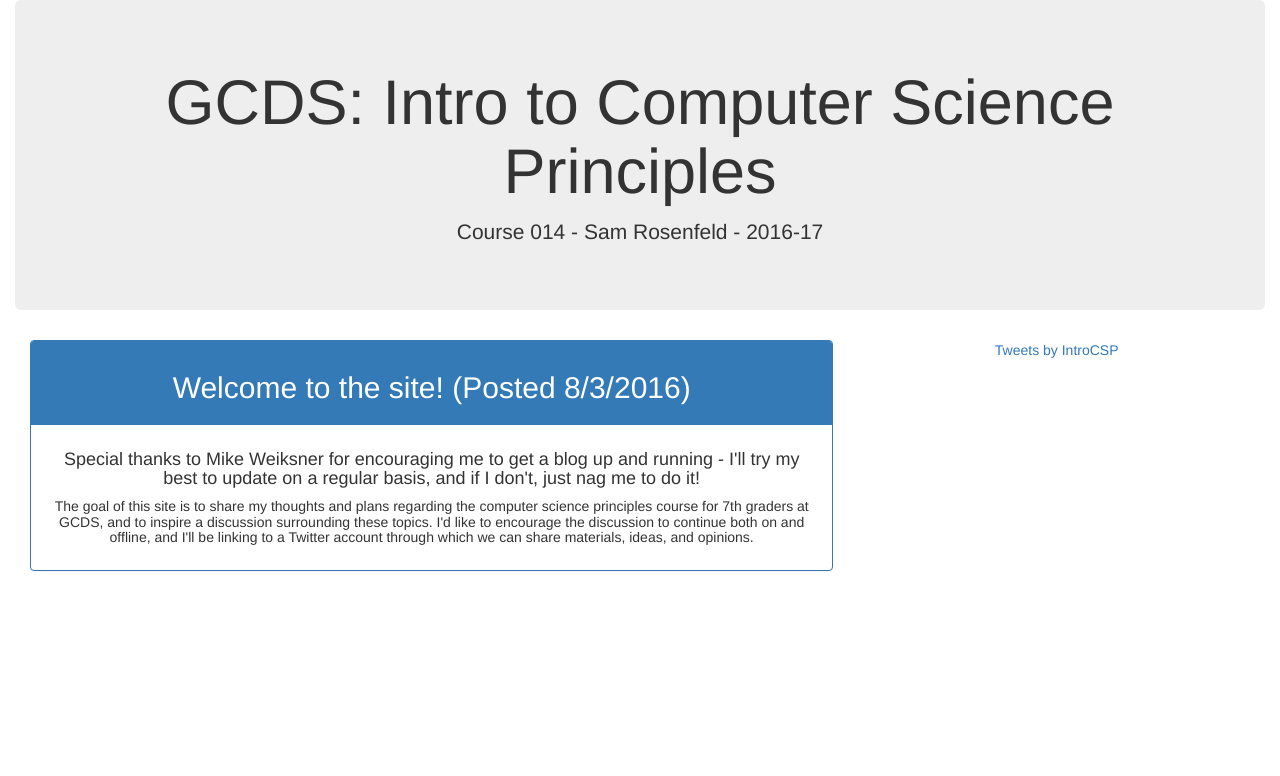
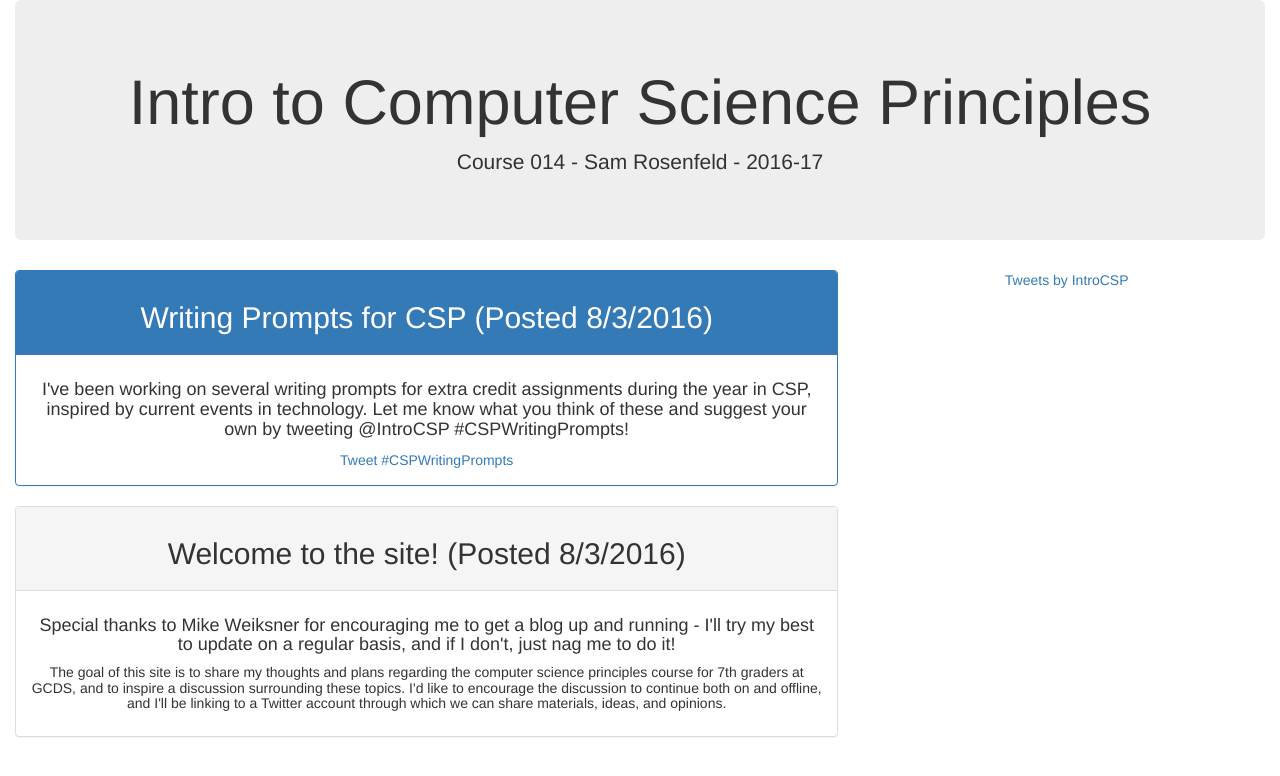
Before and after one commit to srosenfeld/srosenfeld.github.io, a plain HTML site: page index.html in a window 1280 px wide. Drawn offline with nearby package versions, Linux system fonts and the light colour scheme.

Commit message:
Embed #CSPWritingPrompts Post
Embedded the Hashtag into a new post

```diff
--- a/index.html
+++ b/index.html
@@ -1,7 +1,7 @@
 <!DOCTYPE html>
 <html>
 <head>
-<title>Sam's Wonderful Website</title>
+<title>Intro to CSP 014</title>
 
 <!-- Latest compiled and minified CSS -->
 <link rel="stylesheet" href="http://maxcdn.bootstrapcdn.com/bootstrap/3.3.6/css/bootstrap.min.css">
@@ -16,12 +16,34 @@
 <body>
 <div class="container-fluid text-center">
     <div class="jumbotron">
-        <h1>GCDS: Intro to Computer Science Principles</h1>
+        <h1>Intro to Computer Science Principles</h1>
         <p>Course 014 - Sam Rosenfeld - 2016-17</p>
     </div>
+<!-- Entry Post -->
+<div class="row">
 
 <div class="col-md-8">
 <div class="panel panel-primary">
+  <div class="panel-heading">
+      <h3 class="panel-title"><h2>Writing Prompts for CSP (Posted 8/3/2016)</h2></h3>
+  </div>
+  <div class="panel-body">
+      <h4>I've been working on several writing prompts for extra credit assignments during the year in CSP, inspired by current events in technology. Let me know what you think of these and suggest your own by tweeting @IntroCSP #CSPWritingPrompts!</h4>
+      <a href="https://twitter.com/intent/tweet?button_hashtag=CSPWritingPrompts" class="twitter-hashtag-button" data-show-count="false">Tweet #CSPWritingPrompts</a><script async src="//platform.twitter.com/widgets.js" charset="utf-8"></script>
+  </div>
+</div>
+</div>
+<!-- Twitter Feed -->
+<div class="col-md-4">
+    <a class="twitter-timeline" href="https://twitter.com/IntroCSP">Tweets by IntroCSP</a> <script async src="//platform.twitter.com/widgets.js" charset="utf-8"></script>
+</div>
+</div>
+
+
+<!-- Previous Posts: Add a new "row" for each post, change "panel panel-primary" to "panel panel-default" -->
+<div class="row">
+<div class="col-md-8">
+<div class="panel panel-default">
   <div class="panel-heading">
       <h3 class="panel-title"><h2>Welcome to the site! (Posted 8/3/2016)</h2></h3>
   </div>
@@ -31,10 +53,9 @@
   </div>
 </div>
 </div>
+</div>
+<!-- End Post -->
 
-<div class="col-md-4">
-    <a class="twitter-timeline" href="https://twitter.com/IntroCSP">Tweets by IntroCSP</a> <script async src="//platform.twitter.com/widgets.js" charset="utf-8"></script>
-</div>
 
 </div>
 </body>
```
